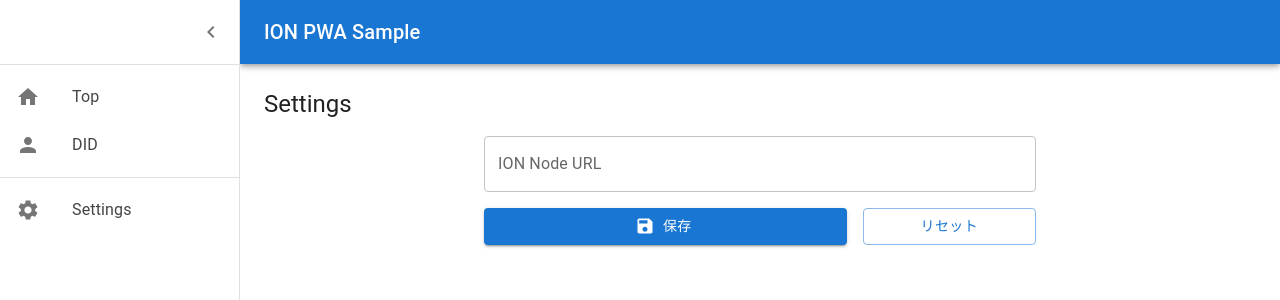
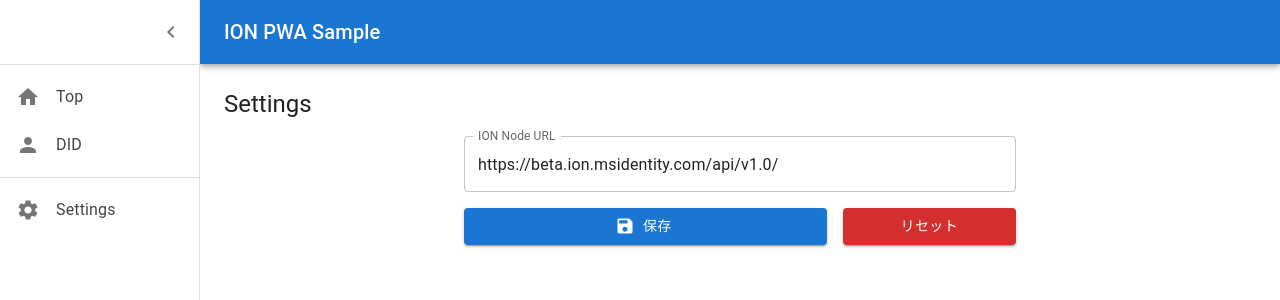
Before and after one commit to playree/ion-pwa, a React (Create React App) app: page /settings in a window 1280 px wide. Both pictures are taken after a click on the button "open drawer". Shown: the top 300 px of the page. Built offline with nearby package versions, Linux system fonts and the light colour scheme.

Commit message:
indexedDBへの保存処理追加。

```diff
--- a/package.json
+++ b/package.json
@@ -16,6 +16,7 @@
     "@types/react": "^17.0.39",
     "@types/react-dom": "^17.0.11",
     "@types/react-router-dom": "^5.3.3",
+    "dexie": "^3.2.2",
     "gh-pages": "^4.0.0",
     "react": "^17.0.2",
     "react-dom": "^17.0.2",
--- /dev/null
+++ b/src/dexie.ts
@@ -0,0 +1,26 @@
+import { Dexie, Table } from 'dexie';
+
+// スキーマの修正がある場合、この値を変更する必要あり
+const SCHEMA_VERSION = 1;
+
+export class SettingsModel {
+  key: string;
+  value: any;
+  constructor(key: string, value: any) {
+    this.key = key;
+    this.value = value;
+  };
+
+  static KEYS = {
+    ION_NODE_URL: 'ION_NODE_URL',
+  }
+};
+
+interface IonPwaDatabase extends Dexie {
+  settings: Table<SettingsModel, string>;
+};
+
+export const dexieDb = new Dexie('ionpwa-db') as IonPwaDatabase;
+dexieDb.version(SCHEMA_VERSION).stores({
+  settings: 'key, value',
+});
--- a/src/layout/sideMenu.tsx
+++ b/src/layout/sideMenu.tsx
@@ -19,13 +19,13 @@ export const SideMenu = () => {
       <List>
         <NavLink to='/' style={menulink}>
           <ListItem button>
-            <ListItemIcon><IconHome /></ListItemIcon>
+            <ListItemIcon sx={{minWidth: '40px'}}><IconHome /></ListItemIcon>
             <ListItemText primary='Top' />
           </ListItem>
         </NavLink>
         <NavLink to='/did/' style={menulink}>
           <ListItem button>
-            <ListItemIcon><IconPerson /></ListItemIcon>
+            <ListItemIcon sx={{minWidth: '40px'}}><IconPerson /></ListItemIcon>
             <ListItemText primary='DID' />
           </ListItem>
         </NavLink>
@@ -34,7 +34,7 @@ export const SideMenu = () => {
       <List>
         <NavLink to='/settings/' style={menulink}>
           <ListItem button>
-            <ListItemIcon><IconSettings /></ListItemIcon>
+            <ListItemIcon sx={{minWidth: '40px'}}><IconSettings /></ListItemIcon>
             <ListItemText primary='Settings' />
           </ListItem>
         </NavLink>
--- a/src/layout/sideMenuLayout.tsx
+++ b/src/layout/sideMenuLayout.tsx
@@ -11,7 +11,7 @@ import {
 
 import { SideMenu } from './sideMenu';
 
-const drawerWidth = 240;
+const drawerWidth = 200;
 
 const Main = styled('main', { shouldForwardProp: (prop) => prop !== 'open' })<{
   open?: boolean;
--- a/src/pages/settings.tsx
+++ b/src/pages/settings.tsx
@@ -2,11 +2,24 @@ import * as React from 'react';
 import { Typography, Container, Grid, Button, TextField, Snackbar, Alert } from '@mui/material';
 import { Save as IconSave } from '@mui/icons-material'
 
+import { dexieDb, SettingsModel } from '../dexie'
+
 export const PageSettings = () => {
   const [open, setOpen] = React.useState(false);
+  const [ionNodeUrl, setIonNodeUrl] = React.useState('');
+
+  const handleChange = (e: React.ChangeEvent<HTMLInputElement>) => {
+    switch (e.target.id) {
+      case 'ion-node-url':
+        setIonNodeUrl(() => e.target.value)
+        break;
+    }
+  };
+
   const handleOpen = () => {
     setOpen(true);
   };
+
   const handleClose = (event?: React.SyntheticEvent | Event, reason?: string) => {
     if (reason === 'clickaway') {
       return;
@@ -14,9 +27,30 @@ export const PageSettings = () => {
     setOpen(false);
   };
 
-  const saveSettings = () => {
+  const saveSettings = async () => {
+    // 設定の保存
+    let _ionNodeUrl = await dexieDb.settings.get(SettingsModel.KEYS.ION_NODE_URL);
+    if (_ionNodeUrl) {
+      _ionNodeUrl.value = ionNodeUrl;
+      await dexieDb.settings.update(_ionNodeUrl.key, _ionNodeUrl)
+    } else {
+      _ionNodeUrl = new SettingsModel(SettingsModel.KEYS.ION_NODE_URL, ionNodeUrl);
+      await dexieDb.settings.add(_ionNodeUrl)
+    }
+
     handleOpen();
   };
+
+  React.useEffect(() => {
+    // 設定の読み込み
+    dexieDb.settings.get(SettingsModel.KEYS.ION_NODE_URL).then((obj) => {
+      if (obj) {
+        setIonNodeUrl(obj.value);
+      } else {
+        setIonNodeUrl('https://beta.ion.msidentity.com/api/v1.0/');
+      }
+    })
+  },[])
 
   return (
     <>
@@ -26,13 +60,13 @@ export const PageSettings = () => {
       <Container maxWidth='sm' sx={{marginTop: '16px'}}>
         <Grid container spacing={2}>
           <Grid item xs={12}>
-            <TextField id='ion-node-url' fullWidth label='ION Node URL' variant='outlined' />
+            <TextField id='ion-node-url' fullWidth label='ION Node URL' variant='outlined' value={ionNodeUrl} onChange={handleChange} />
           </Grid>
           <Grid item xs={8}>
             <Button fullWidth variant='contained' startIcon={<IconSave />} onClick={saveSettings}>保存</Button>
           </Grid>
           <Grid item xs={4}>
-            <Button fullWidth variant='outlined'>リセット</Button>
+            <Button fullWidth variant='contained' color='error'>リセット</Button>
           </Grid>
         </Grid>
       </Container>
```
Also changed, not shown: 1 other file (tests, documents, lock files or other folders).
